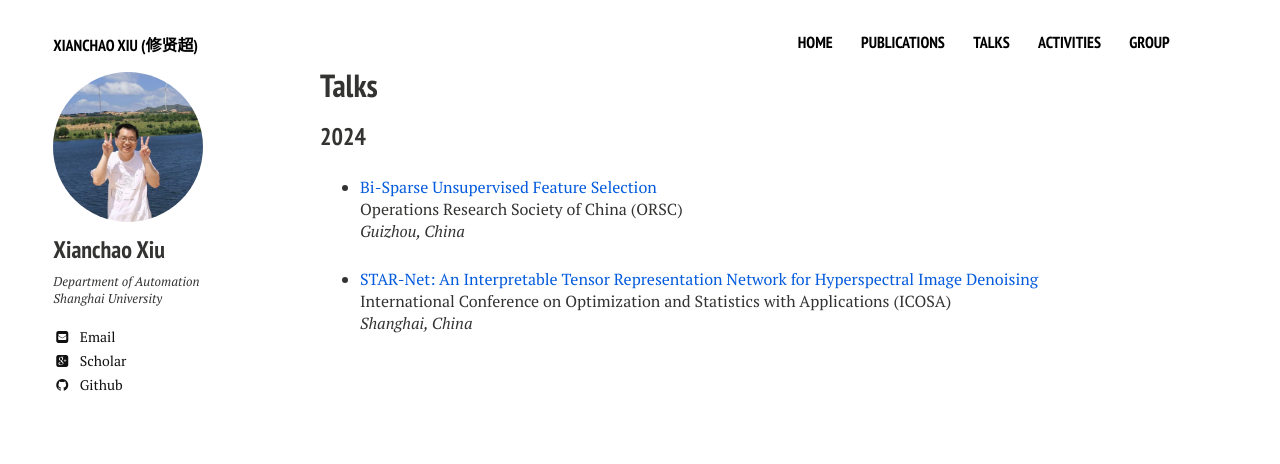
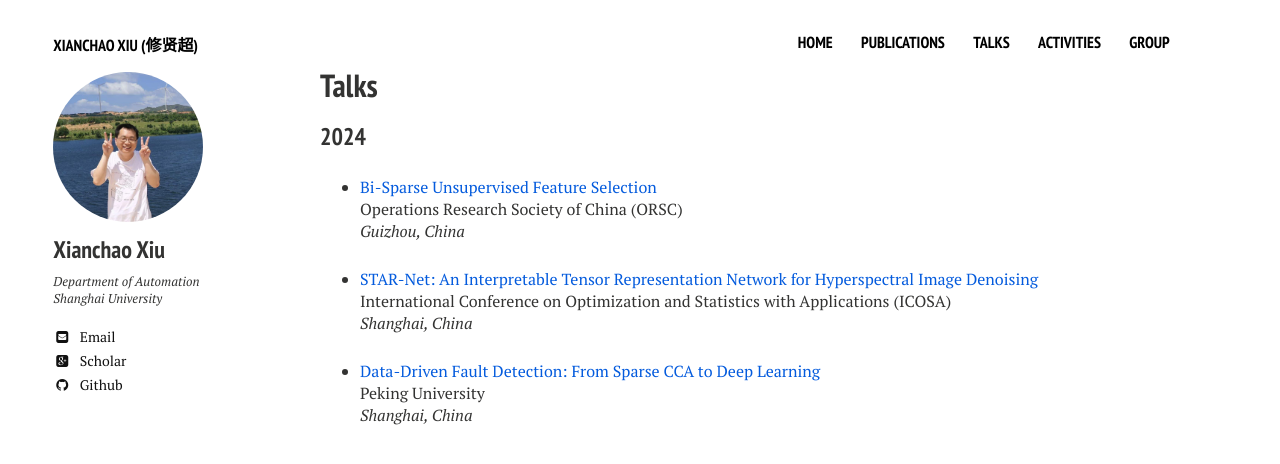
Before and after one commit to xianchaoxiu/xianchaoxiu.github.io, a Jekyll site: the page built from talks/index.md, in a window 1280 px wide. Shown: the top 464 px of the page. Built offline with Jekyll 4.4.1, drawn with Linux system fonts in a browser that asks for light colours; nearby versions of some CDN libraries.

Commit message:
Update index.md

```diff
--- a/talks/index.md
+++ b/talks/index.md
@@ -21,3 +21,8 @@ Operations Research Society of China (ORSC) <br>
 * <a href="../talks/2024-ICOSA.pdf" class="textlink" target="_blank"> STAR-Net: An Interpretable Tensor Representation Network for Hyperspectral Image Denoising </a> <br>
 International Conference on Optimization and Statistics with Applications (ICOSA) <br>
 <i>Shanghai, China</i><br>
+
+
+* <a href="../talks/2024-PKU.pdf" class="textlink" target="_blank"> Data-Driven Fault Detection: From Sparse CCA to Deep Learning </a> <br>
+Peking University <br>
+<i>Shanghai, China</i><br>
```
